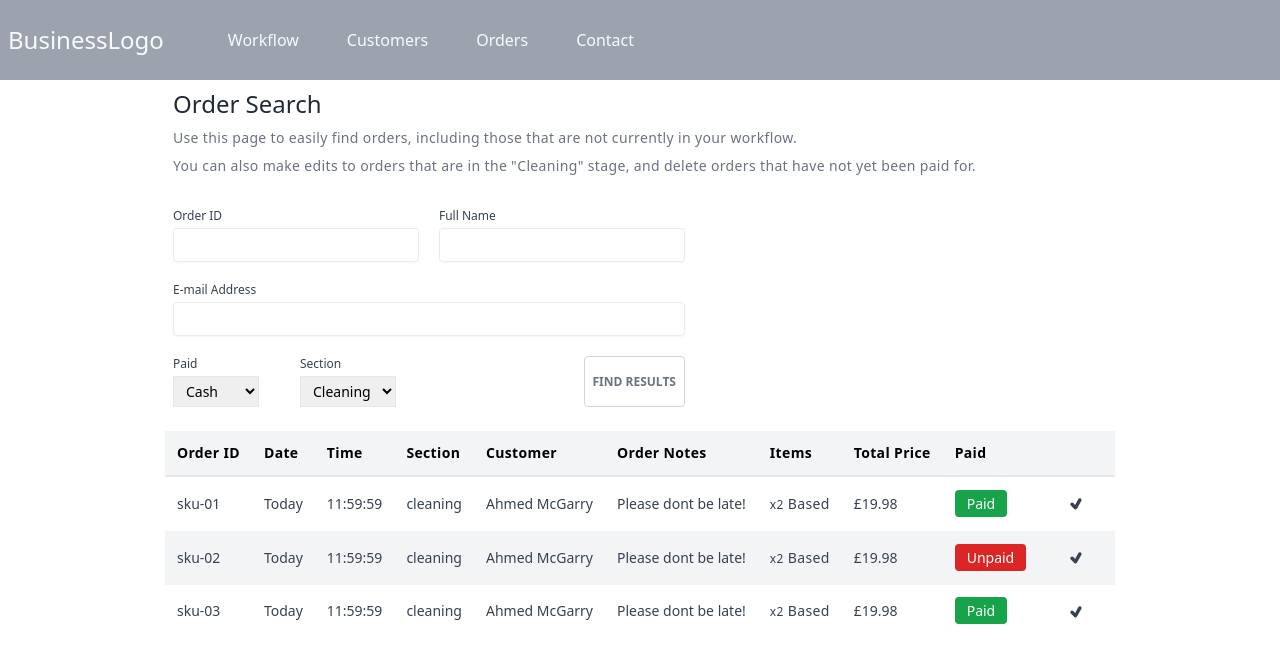
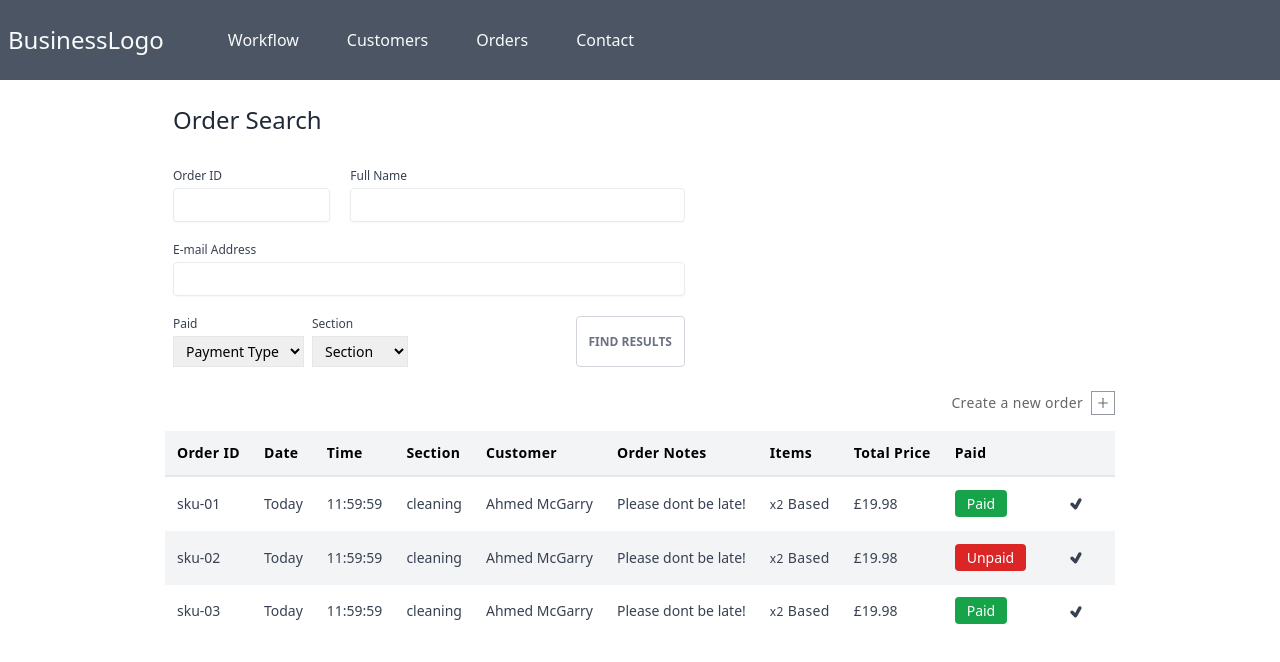
Before and after one commit to McGarry-A/pos, a React (Create React App) app: page /orders in a window 1280 px wide. Shown: the top 662 px of the page. Built offline with nearby package versions, Linux system fonts and the light colour scheme.

Commit message:
working on customer page

```diff
--- a/src/App.tsx
+++ b/src/App.tsx
@@ -20,7 +20,7 @@ function App() {
 
   return (
     <div className="App relative max-w-[1920px] mx-auto">
-      <header className="py-6 px-2 flex text-gray-50 items-center justify-between sm:space-x-16 bg-gray-400">
+      <header className="py-6 px-2 flex text-gray-50 items-center justify-between sm:space-x-16 bg-gray-600">
         <div className="flex items-center">
           <h2 className="sm:block text-2xl">BusinessLogo</h2>
         </div>
--- a/src/Components/CustomerInterface.ts
+++ b/src/Components/CustomerInterface.ts
@@ -1,6 +1,5 @@
 export interface CustomerInterface {
-    firstName: string;
-    lastName: string;
+    name: string;
     email: string;
     phone: string;
     address: string;
--- a/src/Components/NewOrderForm/NewOrderForm.tsx
+++ b/src/Components/NewOrderForm/NewOrderForm.tsx
@@ -26,7 +26,7 @@ const NewOrderForm: React.FC = () => {
     const { setCurrentCustomer } = basket;
 
     const filteredArray = customers.filter(
-      (el) => `${el.firstName} ${el.lastName}` === newValue
+      (el) => `${el.name}` === newValue
     );
     const customer = filteredArray[0];
     setCurrentCustomer(customer);
@@ -36,12 +36,12 @@ const NewOrderForm: React.FC = () => {
     const { currentCustomer } = basket;
 
     if (currentCustomer) {
-      const { firstName, lastName, phone, address } = currentCustomer;
+      const { name, phone, address } = currentCustomer;
 
       return (
         <div className="">
           <h3 className="mb-1 text-gray-700">
-            {firstName} {lastName}
+            {name}
           </h3>
           <p className="text-sm opacity-60 italic">{phone}</p>
           <p className="text-sm opacity-60 italic">{address}</p>
@@ -54,7 +54,7 @@ const NewOrderForm: React.FC = () => {
     const { currentCustomer } = basket;
 
     if (currentCustomer) return;
-    const options = customers.map((el) => `${el.firstName} ${el.lastName}`);
+    const options = customers.map((el) => `${el.name}`);
 
     // change input to auto suggest box from mui or something
     // our list of customers is declared at the top of the component and inside "customers"
--- a/src/Components/OrderCard/OrderCard.tsx
+++ b/src/Components/OrderCard/OrderCard.tsx
@@ -13,7 +13,7 @@ const OrderCard: React.FC<Props> = ({ handleClick, data }) => {
     orderNotes,
     current,
     paymentInfo: { payment, date, time },
-    customer: { firstName, lastName },
+    customer: { name },
   } = data;
 
   return (
@@ -37,7 +37,7 @@ const OrderCard: React.FC<Props> = ({ handleClick, data }) => {
           )}
         </div>
         <div className="text-gray-700 text-lg col-span-2">
-          {firstName} {lastName}
+          {name}
         </div>
         <div className="text-gray-500 col-span-2">
           <p className="text-sm">{orderNotes}</p>
--- a/src/Components/OrderTable/OrderTable.tsx
+++ b/src/Components/OrderTable/OrderTable.tsx
@@ -73,7 +73,7 @@ const OrderTable: React.FC<Props> = ({ handleClick, data }) => {
             items,
             current,
             paymentInfo: { payment, date, time },
-            customer: { firstName, lastName },
+            customer: { name },
           } = el;
 
           return (
@@ -87,7 +87,7 @@ const OrderTable: React.FC<Props> = ({ handleClick, data }) => {
               <td className="p-3 text-sm text-gray-700">{date}</td>
               <td className="p-3 text-sm text-gray-700">{time}</td>
               <td className="p-3 text-sm text-gray-700">{current}</td>
-              <td className="p-3 text-sm text-gray-700">{`${firstName} ${lastName}`}</td>
+              <td className="p-3 text-sm text-gray-700">{name}</td>
               <td className="p-3 text-sm text-gray-700">{`${orderNotes}`}</td>
               <td className="p-3 text-sm text-gray-700">
                 <div>
--- a/src/Routes/Orders/Orders.tsx
+++ b/src/Routes/Orders/Orders.tsx
@@ -1,7 +1,12 @@
-import { useEffect, useState } from "react";
-import { OrderInterface } from "../../Components/OrderInterface";
+import { FormEvent, useEffect, useState } from "react";
+import { AiOutlinePlus } from "react-icons/ai";
+import { OrderInterface, PaymentType } from "../../Components/OrderInterface";
 import WorkflowOrders from "../../Components/WorkflowOrders/WorkflowOrders";
+import useFormField from "../../Hooks/useFormField";
 import { useAppSelector } from "../../Store";
+import { Link } from "react-router-dom"
+
+type sectionType = "cleaning" | "delivery" | "done" | null;
 
 const Orders = () => {
   // show all orders (including done)
@@ -12,6 +17,11 @@ const Orders = () => {
     null
   );
 
+  const nameField = useFormField();
+  const orderIdField = useFormField();
+  const [paymentFilter, setPaymentFilter] = useState<PaymentType | null>();
+  const [sectionFilter, setSectionFilter] = useState<sectionType>(null);
+
   const ordersWithSections = useAppSelector((state) => state.orders);
 
   useEffect(() => {
@@ -21,33 +31,45 @@ const Orders = () => {
     setFilteredOrders(orders);
   }, [ordersWithSections]);
 
-  const handleFormSubmit = () => {};
+  const handleFormSubmit = (e: FormEvent<HTMLFormElement>) => {
+    e.preventDefault();
+    if (!filteredOrders) return;
+
+    const queryArray = [
+      { name: nameField.value },
+      { orderId: orderIdField.value },
+      { paid: paymentFilter },
+      { current: sectionFilter },
+    ];
+
+    const filteredQueries = queryArray.filter(
+      (el) =>
+        Object.values(el)[0] !== null &&
+        Object.values(el)[0] !== undefined &&
+        Object.values(el)[0] !== ""
+    );
+
+    console.log(filteredQueries);
+    console.log({ ...filteredQueries });
+  };
   return (
     <div>
       <div className="space-y-2 p-2">
-        <h2 className="text-2xl text-gray-800">Order Search</h2>
-        <p className="text-gray-500 text-sm">
-          Use this page to easily find orders, including those that are not
-          currently in your workflow.
-        </p>
-        <p className="text-gray-500 text-sm">
-          You can also make edits to orders that are in the "Cleaning" stage,
-          and delete orders that have not yet been paid for.
-        </p>
+        <h2 className="text-2xl text-gray-800 mt-4">Order Search</h2>
       </div>
-      <form onSubmit={handleFormSubmit} className="my-6 px-2">
-        <div className="grid grid-cols-2 gap-5 max-w-lg">
-          <div>
+      <form onSubmit={(e) => handleFormSubmit(e)} className="my-6 px-2">
+        <div className="grid grid-cols-3 gap-5 max-w-lg">
+          <div className="col-span-1">
             <label className="text-xs text-gray-700 font-light">Order ID</label>
-            <input type="text" className="h-8" />
+            <input type="text" className="h-8" {...orderIdField} />
           </div>
-          <div>
+          <div className="col-span-2">
             <label className="text-xs text-gray-700 font-light">
               Full Name
             </label>
-            <input type="" className="h-8" />
+            <input type="text" className="h-8" {...nameField} />
           </div>
-          <div className="col-span-2">
+          <div className="col-span-3">
             <label className="text-xs text-gray-700 font-light">
               E-mail Address
             </label>
@@ -56,30 +78,51 @@ const Orders = () => {
           <div className="flex">
             <div className="w-full">
               <label className="text-xs text-gray-700 font-light">Paid</label>
-              <select className="border px-2 py-1 text-sm">
-                <option>Cash</option>
-                <option>Card</option>
-                <option>Unpaid</option>
+              <select
+                className="border px-2 py-1 text-sm"
+                onChange={(e) =>
+                  setPaymentFilter(e.target.value as PaymentType)
+                }
+              >
+                <option>Payment Type</option>
+                <option value="cash">Cash</option>
+                <option value="card">Card</option>
+                <option value="credit">Credit</option>
               </select>
             </div>
             <div className="w-full ml-2">
               <label className="text-xs text-gray-700 font-light">
                 Section
               </label>
-              <select className="border px-2 py-1 text-sm">
-                <option>Cleaning</option>
-                <option>Delivery</option>
-                <option>Done</option>
+              <select
+                className="border px-2 py-1 text-sm"
+                onChange={(e) =>
+                  setSectionFilter(e.target.value as sectionType)
+                }
+              >
+                <option>Section</option>
+                <option value="cleaning">Cleaning</option>
+                <option value="delivery">Delivery</option>
+                <option value="done">Done</option>
               </select>
             </div>
           </div>
+          <div></div>
           <div className="flex justify-end">
-            <button className="border-gray-300 border px-2 text-gray-500 text-xs font-semibold uppercase rounded">
+            <button className="border-gray-300 border p-3 text-gray-500 text-xs font-semibold uppercase rounded">
               Find Results
             </button>
           </div>
         </div>
       </form>
+      <div className="flex justify-end">
+        <p className="flex items-center opacity-60 text-sm">
+          Create a new order{" "}
+          <Link to="/" className="ml-2 border border-gray-600 p-1 cursor-pointer">
+            <AiOutlinePlus />
+          </Link>
+        </p>
+      </div>
       <div className="mt-4">
         {filteredOrders && <WorkflowOrders data={filteredOrders} />}
       </div>
--- a/src/Store/customerSlice.ts
+++ b/src/Store/customerSlice.ts
@@ -4,8 +4,7 @@ import { createSlice, PayloadAction } from "@reduxjs/toolkit";
 const initialCustomerState: CustomerInterface[] = [
     {
         address:"357 Leyland Road",
-        firstName:"Ahmed",
-        lastName:"McGarry",
+        name:"Ahmed McGarry",
         phone:"07907733824",
         email:"123"
     }
--- a/src/Store/orderSlice.ts
+++ b/src/Store/orderSlice.ts
@@ -18,8 +18,7 @@ const initialState: OrderSliceInterface = {
   cleaning: {
     "sku-01": {
       customer: {
-        firstName: "Ahmed",
-        lastName: "McGarry",
+        name: "Ahmed McGarry",
         email: "ahmedmcgarry@hotmail.com",
         phone: "07907733824",
         address: "357 Leyland Road",
@@ -44,8 +43,7 @@ const initialState: OrderSliceInterface = {
     },
     "sku-02": {
       customer: {
-        firstName: "Ahmed",
-        lastName: "McGarry",
+        name: "Ahmed McGarry",
         email: "ahmedmcgarry@hotmail.com",
         phone: "07907733824",
         address: "357 Leyland Road",
@@ -70,8 +68,7 @@ const initialState: OrderSliceInterface = {
     },
     "sku-03": {
       customer: {
-        firstName: "Ahmed",
-        lastName: "McGarry",
+        name: "Ahmed McGarry",
         email: "ahmedmcgarry@hotmail.com",
         phone: "07907733824",
         address: "357 Leyland Road",
```
Also changed, not shown: src/Components/CreateCustomerForm/CreateCustomerForm.tsx (+17 -17 lines), src/Components/WorkflowOrders/WorkflowOrders.tsx (+11 -5 lines), src/Routes/Customers/Customers.tsx (+82 -3 lines).
